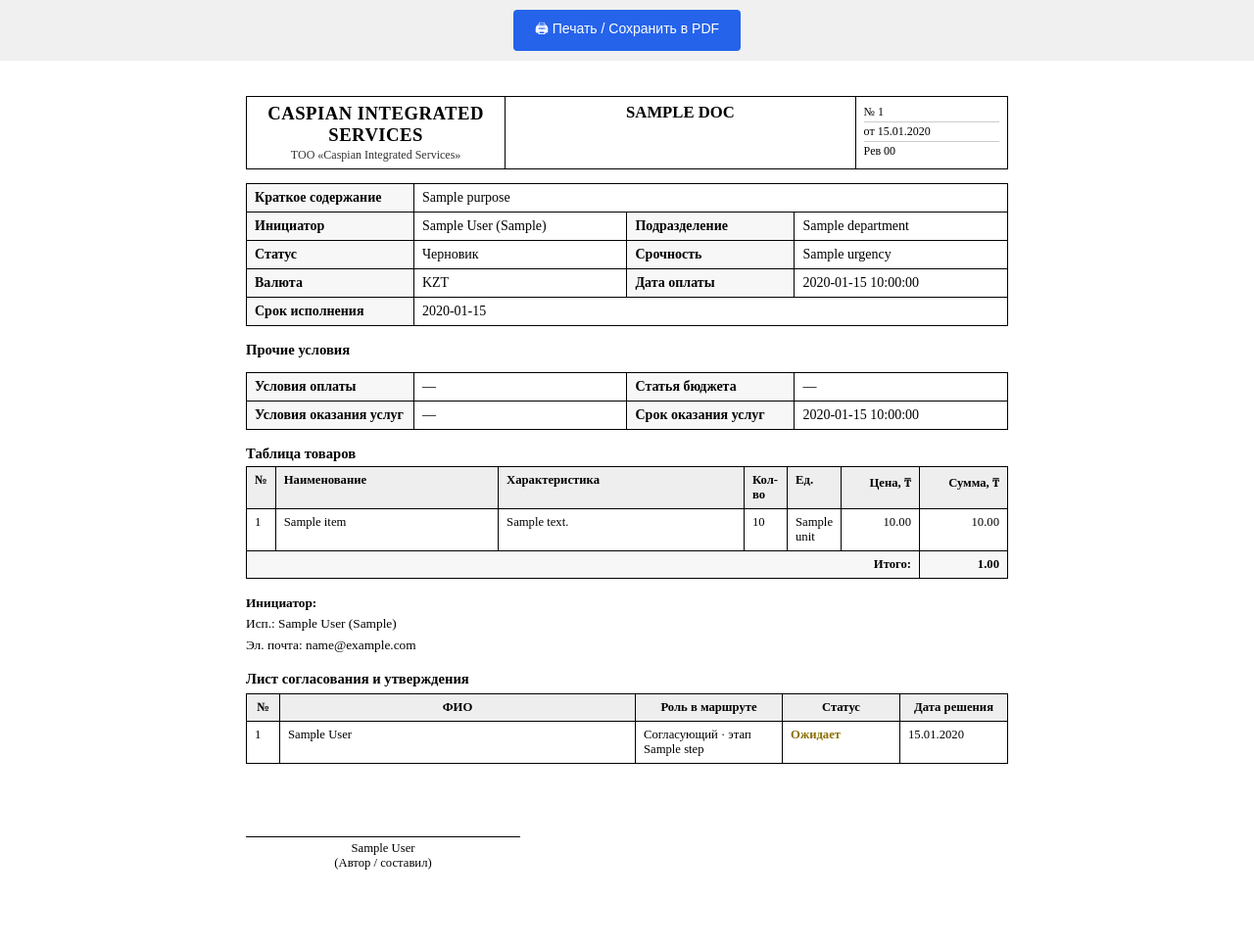
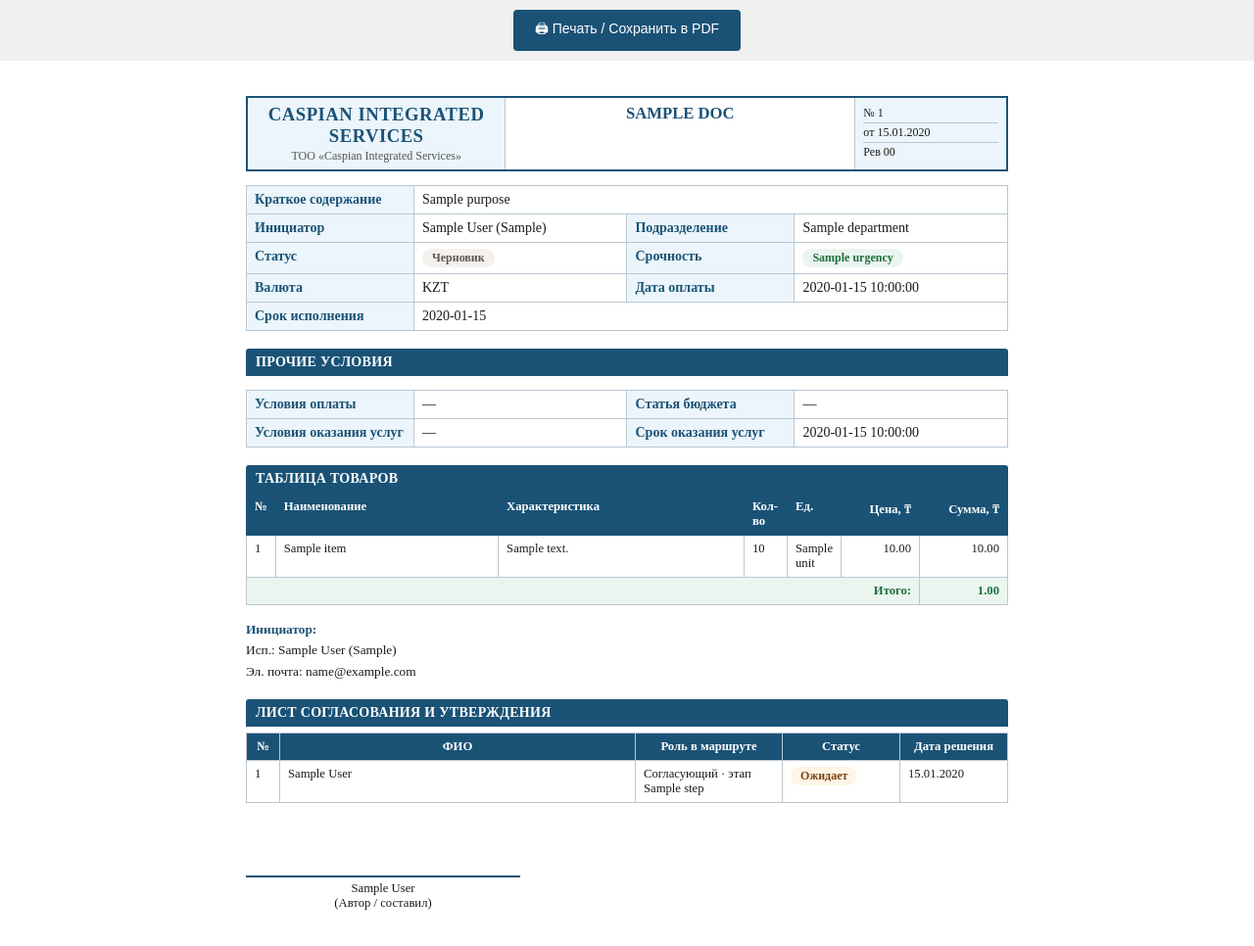
Before and after one commit to altairtair10-cpu/cis-platform-copy, a Python web app: template app/templates/documents/print.html in a window 1280 px wide. Shown: the whole page at 98% size. Before the commit the page ends 888 px from the top, so only its background shows below. Run offline with Jinja, Linux system fonts and the light colour scheme; the template is opened without the code that fills it: most values are stand-ins (such as "Sample title", 1, 10 or a date in 2020).

Commit message:
Add color accents to document print view

```diff
--- a/app/templates/documents/print.html
+++ b/app/templates/documents/print.html
@@ -4,47 +4,52 @@
 <meta charset="utf-8">
 <title>{{ doc.doc_number }}</title>
 <style>
-  * { box-sizing: border-box; }
-  body { font-family: 'Times New Roman', Georgia, serif; color:#000; background:#fff; margin:0; font-size:11pt; }
+  * { box-sizing: border-box; -webkit-print-color-adjust: exact; print-color-adjust: exact; }
+  body { font-family: 'Times New Roman', Georgia, serif; color:#1a1a1a; background:#fff; margin:0; font-size:11pt; }
   .toolbar { background:#f0f0f0; padding:10px 16px; text-align:center; }
-  .toolbar button { background:#2563eb; color:#fff; border:none; border-radius:4px; padding:9px 22px; font-size:14px; cursor:pointer; }
+  .toolbar button { background:#1A5276; color:#fff; border:none; border-radius:4px; padding:9px 22px; font-size:14px; cursor:pointer; }
   .page { max-width:850px; margin:0 auto; padding:36px; }
 
   table.bordered { width:100%; border-collapse:collapse; }
-  table.bordered td, table.bordered th { border:1px solid #000; padding:6px 8px; vertical-align:top; }
+  table.bordered td, table.bordered th { border:1px solid #B9C7D3; padding:6px 8px; vertical-align:top; }
 
-  .letterhead td { padding:10px 14px; }
-  .letterhead .logo-cell { width:34%; text-align:center; }
-  .letterhead .company { font-size:14pt; font-weight:bold; letter-spacing:0.5px; }
-  .letterhead .sub { font-size:9pt; color:#333; margin-top:2px; }
-  .letterhead .title-cell { text-align:center; font-weight:bold; font-size:12.5pt; text-transform:uppercase; }
-  .letterhead .meta-cell { width:20%; font-size:9pt; }
-  .letterhead .meta-cell div { padding:2px 0; border-bottom:1px solid #ccc; }
+  .letterhead { border:2px solid #1A5276 !important; }
+  .letterhead td { padding:10px 14px; border-color:#B9C7D3 !important; }
+  .letterhead .logo-cell { width:34%; text-align:center; background:#EBF5FB; }
+  .letterhead .company { font-size:14pt; font-weight:bold; letter-spacing:0.5px; color:#1A5276; }
+  .letterhead .sub { font-size:9pt; color:#555; margin-top:2px; }
+  .letterhead .title-cell { text-align:center; font-weight:bold; font-size:12.5pt; text-transform:uppercase; color:#1A5276; }
+  .letterhead .meta-cell { width:20%; font-size:9pt; background:#EBF5FB; }
+  .letterhead .meta-cell div { padding:2px 0; border-bottom:1px solid #B9C7D3; }
   .letterhead .meta-cell div:last-child { border-bottom:none; }
 
   table.fields { margin-top:14px; font-size:10.5pt; }
-  table.fields td.label { font-weight:bold; width:22%; background:#f7f7f7; }
+  table.fields td.label { font-weight:bold; width:22%; background:#EBF5FB; color:#1A5276; }
   table.fields td.value { width:28%; }
 
-  .section-title { font-weight:bold; margin:16px 0 4px; font-size:11pt; }
+  .section-title { font-weight:bold; margin:18px 0 0; font-size:10.5pt; text-transform:uppercase; letter-spacing:0.3px; color:#fff; background:#1A5276; padding:6px 10px; border-radius:3px 3px 0 0; }
+  .section-title + table, .section-title + div { border-top:none; }
 
   table.items { font-size:9.5pt; margin-bottom:6px; }
-  table.items th { background:#eee; text-align:left; }
+  table.items th { background:#1A5276; color:#fff; text-align:left; border-color:#1A5276; }
   table.items td.money, table.items th.money { text-align:right; }
-  .total-row td { font-weight:bold; background:#f7f7f7; }
+  .total-row td { font-weight:bold; background:#EAF5EF; color:#1E6E3E; }
+  .total-row.grand td { background:#1A5276; color:#fff; }
 
   .contact-block { margin-top:14px; font-size:10pt; line-height:1.6; }
-  .contact-block b { font-weight:bold; }
+  .contact-block b { font-weight:bold; color:#1A5276; }
 
   table.approvals { font-size:9.5pt; margin-top:6px; }
-  table.approvals th { background:#eee; }
-  .st-approved { color:#0a7d2c; font-weight:bold; }
-  .st-rejected { color:#b3261e; font-weight:bold; }
-  .st-pending  { color:#8a6d00; font-weight:bold; }
-  .st-skipped  { color:#777; }
+  table.approvals th { background:#1A5276; color:#fff; }
+
+  .pill { display:inline-block; padding:2px 10px; border-radius:10px; font-weight:bold; font-size:9pt; }
+  .pill-green  { background:#EAF5EF; color:#1E6E3E; }
+  .pill-amber  { background:#FEF5E7; color:#784212; }
+  .pill-red    { background:#FDECEA; color:#922B21; }
+  .pill-gray   { background:#F4F1EC; color:#5D5751; }
 
   .sig-block { margin-top:40px; }
-  .sig-block .line { display:inline-block; width:280px; border-top:1px solid #000; margin-top:34px; padding-top:4px; font-size:9.5pt; text-align:center; }
+  .sig-block .line { display:inline-block; width:280px; border-top:2px solid #1A5276; margin-top:34px; padding-top:4px; font-size:9.5pt; text-align:center; }
 
   @media print {
     .toolbar { display:none; }
@@ -98,14 +103,14 @@
         <td class="label">Основание</td>
         <td class="value">{{ extras.get('basis') }}</td>
         <td class="label">Статус</td>
-        <td class="value">{% if doc.status=='approved' %}Согласован{% elif doc.status=='pending' %}На согласовании{% elif doc.status=='rejected' %}Отклонён{% elif doc.status=='returned' %}Возвращён на доработку{% else %}Черновик{% endif %}</td>
+        <td class="value"><span class="pill {% if doc.status=='approved' %}pill-green{% elif doc.status=='pending' %}pill-amber{% elif doc.status=='rejected' %}pill-red{% elif doc.status=='returned' %}pill-amber{% else %}pill-gray{% endif %}">{% if doc.status=='approved' %}Согласован{% elif doc.status=='pending' %}На согласовании{% elif doc.status=='rejected' %}Отклонён{% elif doc.status=='returned' %}Возвращён на доработку{% else %}Черновик{% endif %}</span></td>
       </tr>
       {% else %}
       <tr>
         <td class="label">Статус</td>
-        <td class="value">{% if doc.status=='approved' %}Согласован{% elif doc.status=='pending' %}На согласовании{% elif doc.status=='rejected' %}Отклонён{% elif doc.status=='returned' %}Возвращён на доработку{% else %}Черновик{% endif %}</td>
+        <td class="value"><span class="pill {% if doc.status=='approved' %}pill-green{% elif doc.status=='pending' %}pill-amber{% elif doc.status=='rejected' %}pill-red{% elif doc.status=='returned' %}pill-amber{% else %}pill-gray{% endif %}">{% if doc.status=='approved' %}Согласован{% elif doc.status=='pending' %}На согласовании{% elif doc.status=='rejected' %}Отклонён{% elif doc.status=='returned' %}Возвращён на доработку{% else %}Черновик{% endif %}</span></td>
         <td class="label">Срочность</td>
-        <td class="value">{{ doc.urgency or '—' }}</td>
+        <td class="value"><span class="pill {% if doc.urgency == 'critical' %}pill-red{% elif doc.urgency == 'urgent' %}pill-amber{% else %}pill-green{% endif %}">{{ doc.urgency or '—' }}</span></td>
       </tr>
       {% endif %}
       {% if extras.get('material_request') %}
@@ -198,7 +203,7 @@
           <td colspan="6" style="text-align:right">НДС / VAT 16%:</td>
           <td class="money">{{ '%.2f'|format(doc.total_cost * 0.16) }}</td>
         </tr>
-        <tr class="total-row">
+        <tr class="total-row grand">
           <td colspan="6" style="text-align:right">Итого с НДС:</td>
           <td class="money">{{ '%.2f'|format(doc.total_cost * 1.16) }}</td>
         </tr>
@@ -235,10 +240,10 @@
           <td>{{ appr.approver.full_name }}</td>
           <td>{% if appr.step == 0 %}Утверждающий{% else %}Согласующий · этап {{ appr.step }}{% endif %}</td>
           <td>
-            {% if appr.status == 'approved' %}<span class="st-approved">Согласован</span>
-            {% elif appr.status == 'rejected' %}<span class="st-rejected">Отклонён</span>
-            {% elif appr.status == 'skipped' %}<span class="st-skipped">Не потребовалось</span>
-            {% else %}<span class="st-pending">Ожидает</span>{% endif %}
+            {% if appr.status == 'approved' %}<span class="pill pill-green">Согласован</span>
+            {% elif appr.status == 'rejected' %}<span class="pill pill-red">Отклонён</span>
+            {% elif appr.status == 'skipped' %}<span class="pill pill-gray">Не потребовалось</span>
+            {% else %}<span class="pill pill-amber">Ожидает</span>{% endif %}
           </td>
           <td>{{ appr.decided_at.strftime('%d.%m.%Y') if appr.decided_at else '—' }}</td>
         </tr>
```
Also changed, not shown: 1 other file.
